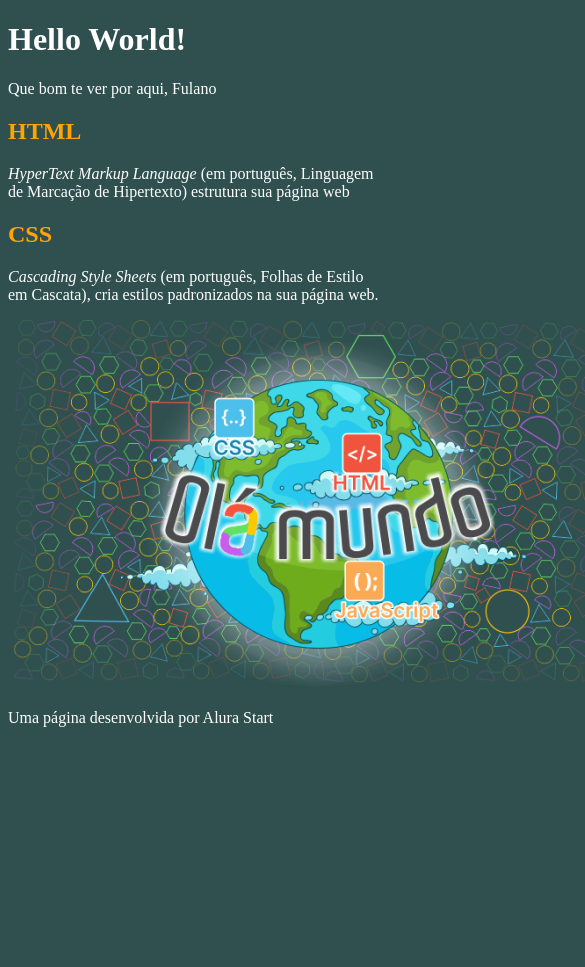
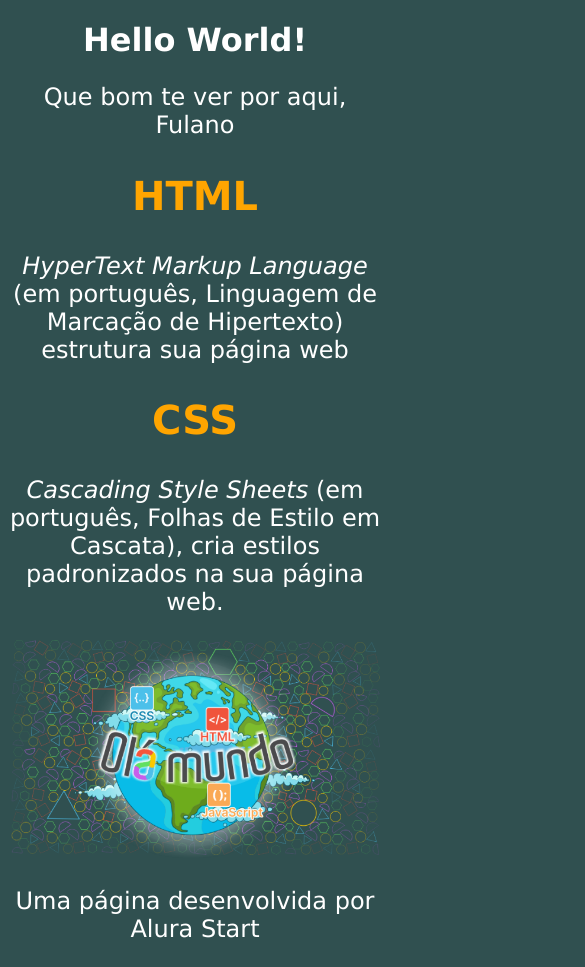
Before and after one commit to Jobapedrosa/ProgramacaoMA, a plain HTML site: page index.html in a window 390 px wide. Shown: the top 967 px of the page, 585 px wide, since content can reach past the window. Before the commit the page ends 844 px from the top, so only its background shows below. Drawn offline with Linux system fonts and the light colour scheme.

Commit message:
acrescimo de itens no css

```diff
--- a/style.css
+++ b/style.css
@@ -2,10 +2,16 @@
 body {
     background-color: #305050;
     color: white ;
+    text-align: center;
+    font-family: Verdana;
 
 }
 h2 {
     color: orange;
+    font-size: 40px;
+}
+p {
+    font-size: 18px;
 }
 .texto-inglês {
     font-style: italic;
@@ -13,3 +19,11 @@ h2 {
 #nome-usuario {
     font-weight: bold;
 }
+@media screen and (max-width:420px){
+    img{
+        width: 100%;
+    }
+    p{
+        font-size: 24px;
+    }
+}
```
